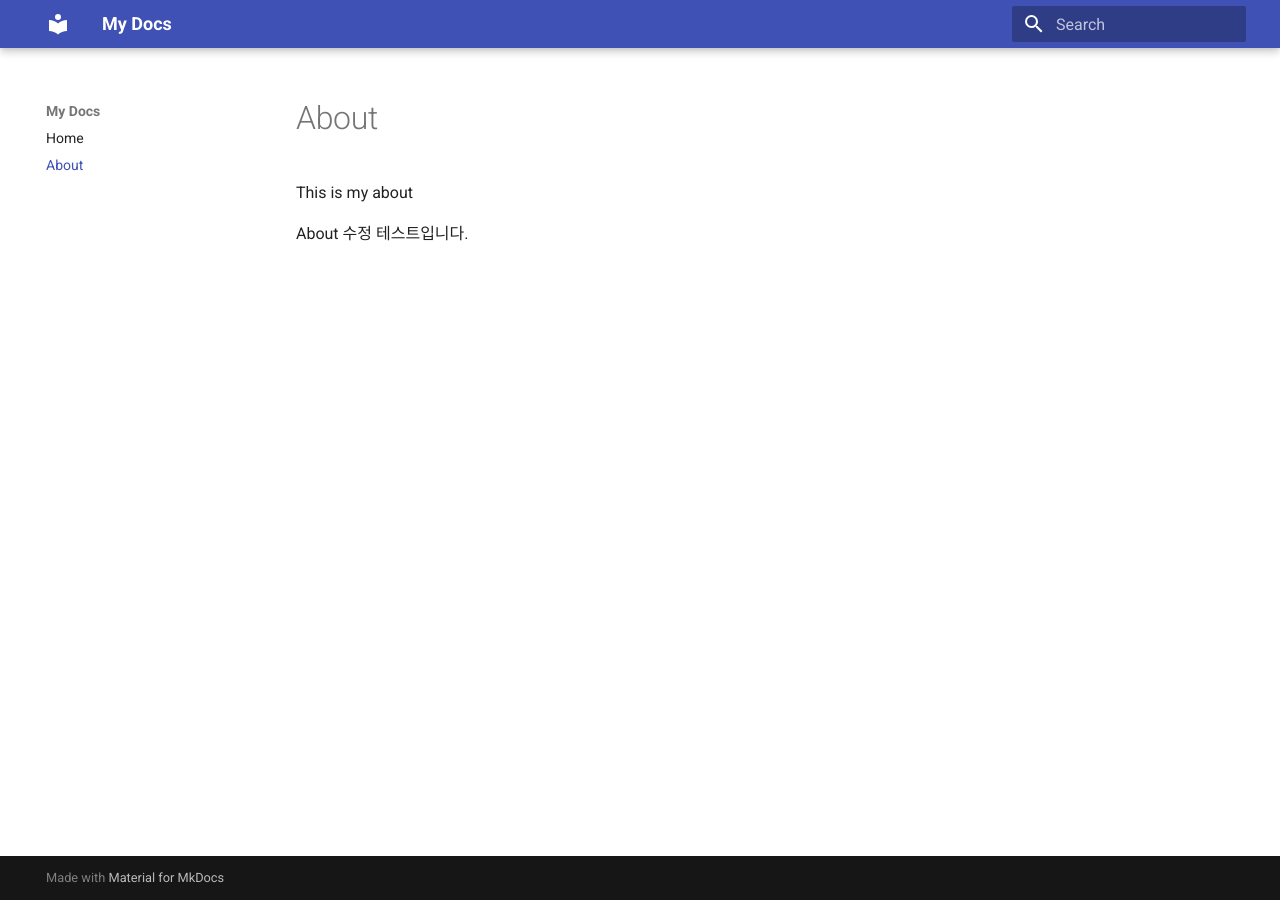
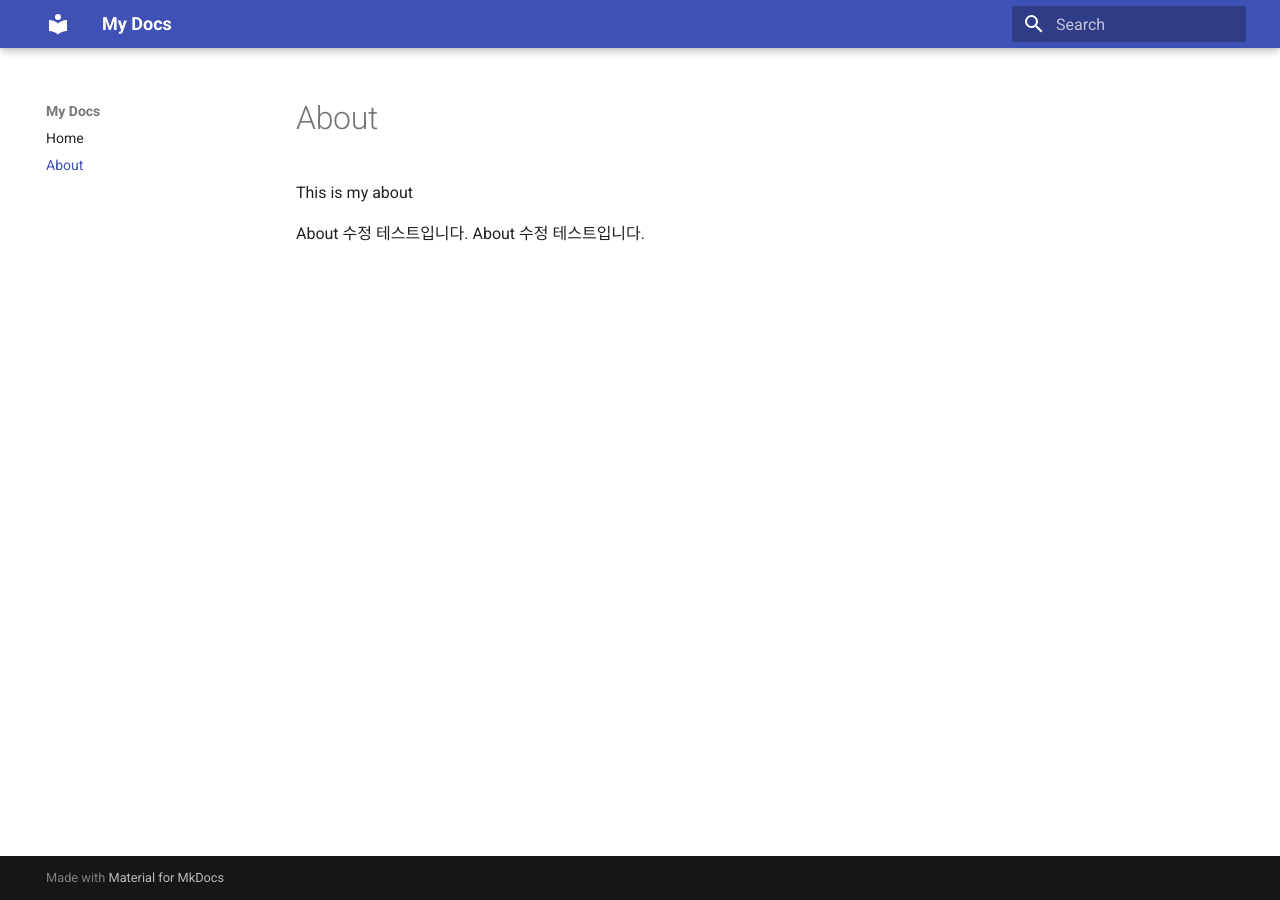
Before and after one commit to SkyDominator/SkyDominator.github.io, an MkDocs documentation site: the page built from docs/about.md, in a window 1280 px wide. Built offline with MkDocs 1.6.1 and Material for MkDocs 9.7.7, drawn with Linux system fonts in a browser that asks for light colours.

Commit message:
About 수정 배포 테스트

```diff
--- a/docs/about.md
+++ b/docs/about.md
@@ -1,3 +1,4 @@
 This is my about
 
 About 수정 테스트입니다.
+About 수정 테스트입니다.
```
